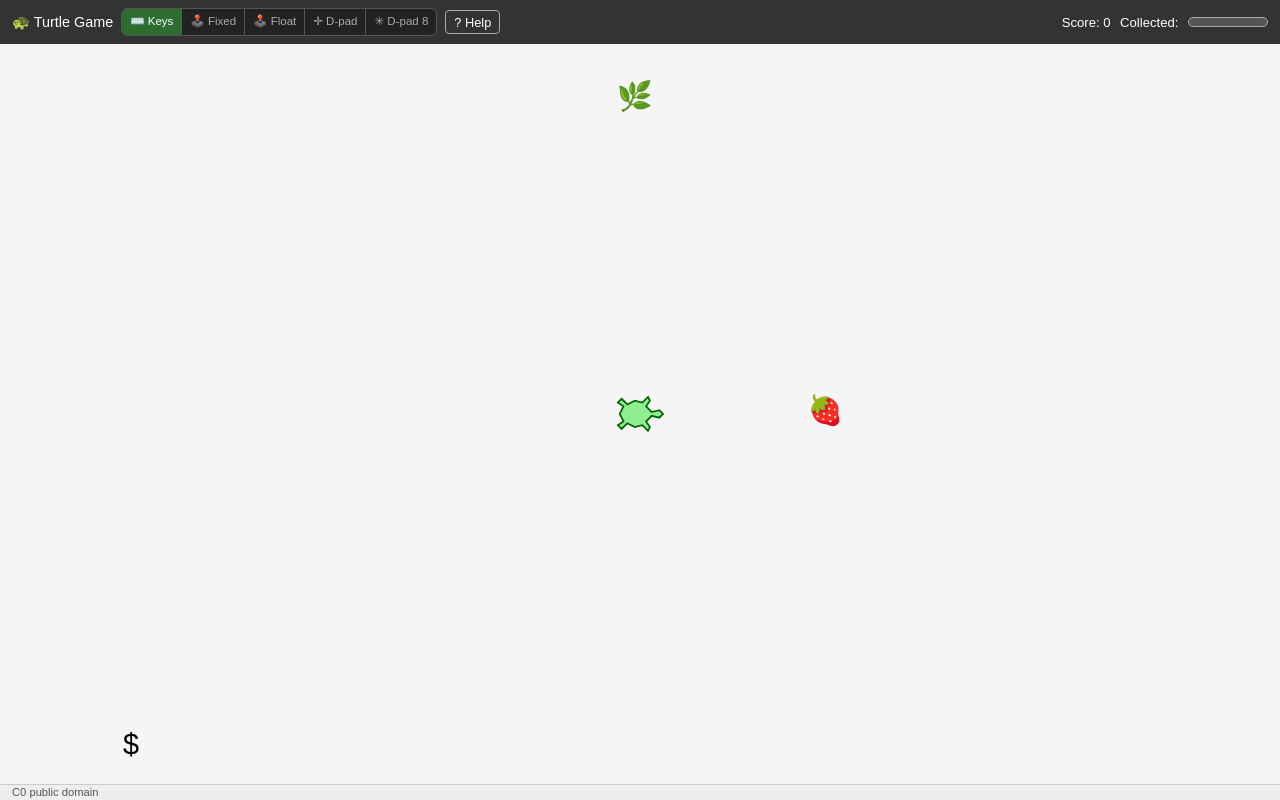
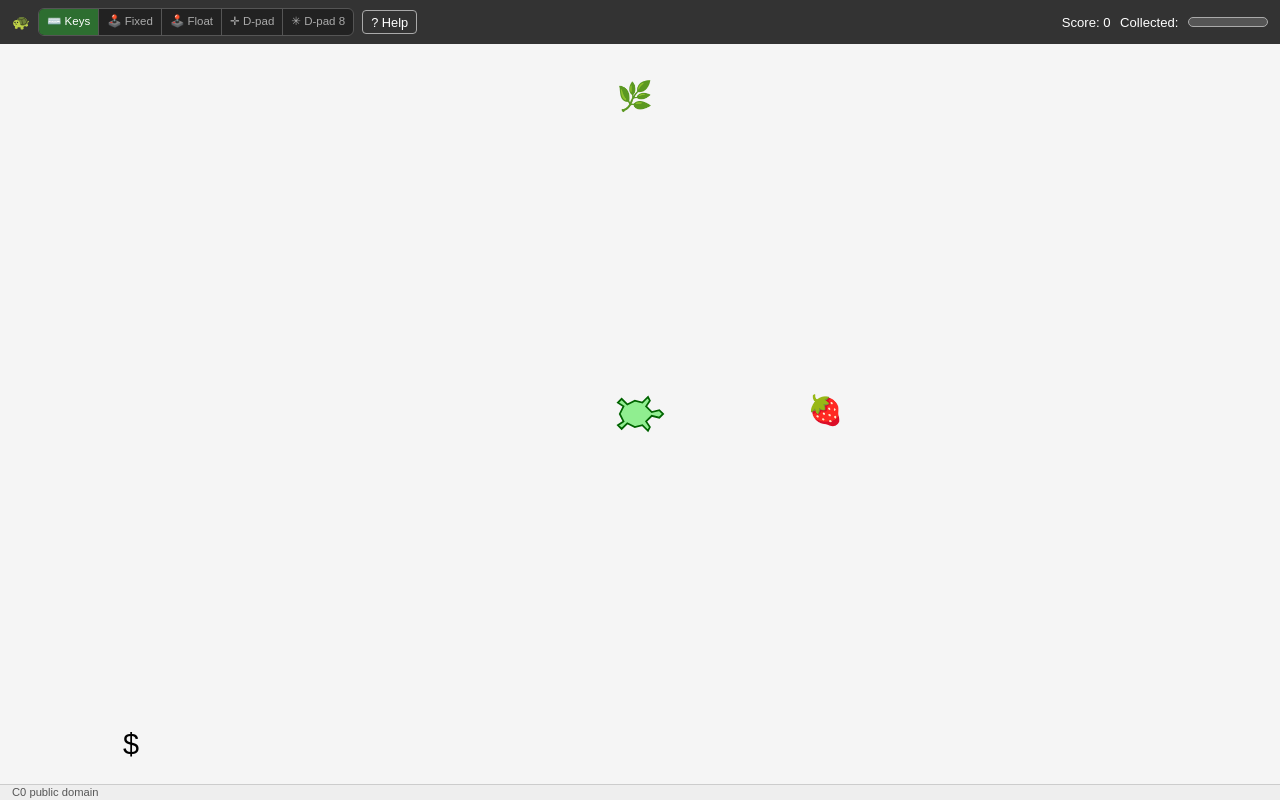
Before and after one commit to lsnh2996/turtle, a plain HTML site: page index.html in a window 1280 px wide. Drawn offline with Linux system fonts and the light colour scheme.

Commit message:
Update index.html
removed "Turtle Game" now title is just the emogi

```diff
--- a/index.html
+++ b/index.html
@@ -247,7 +247,7 @@
 <body>
 
 <header>
-    <span class="title">🐢 Turtle Game</span>
+    <span class="title">🐢</span>
 
     <div id="ctrl-toggle" role="group" aria-label="Control mode">
         <button class="ctrl-btn active" data-mode="keyboard"   type="button">⌨️ Keys</button>
```
